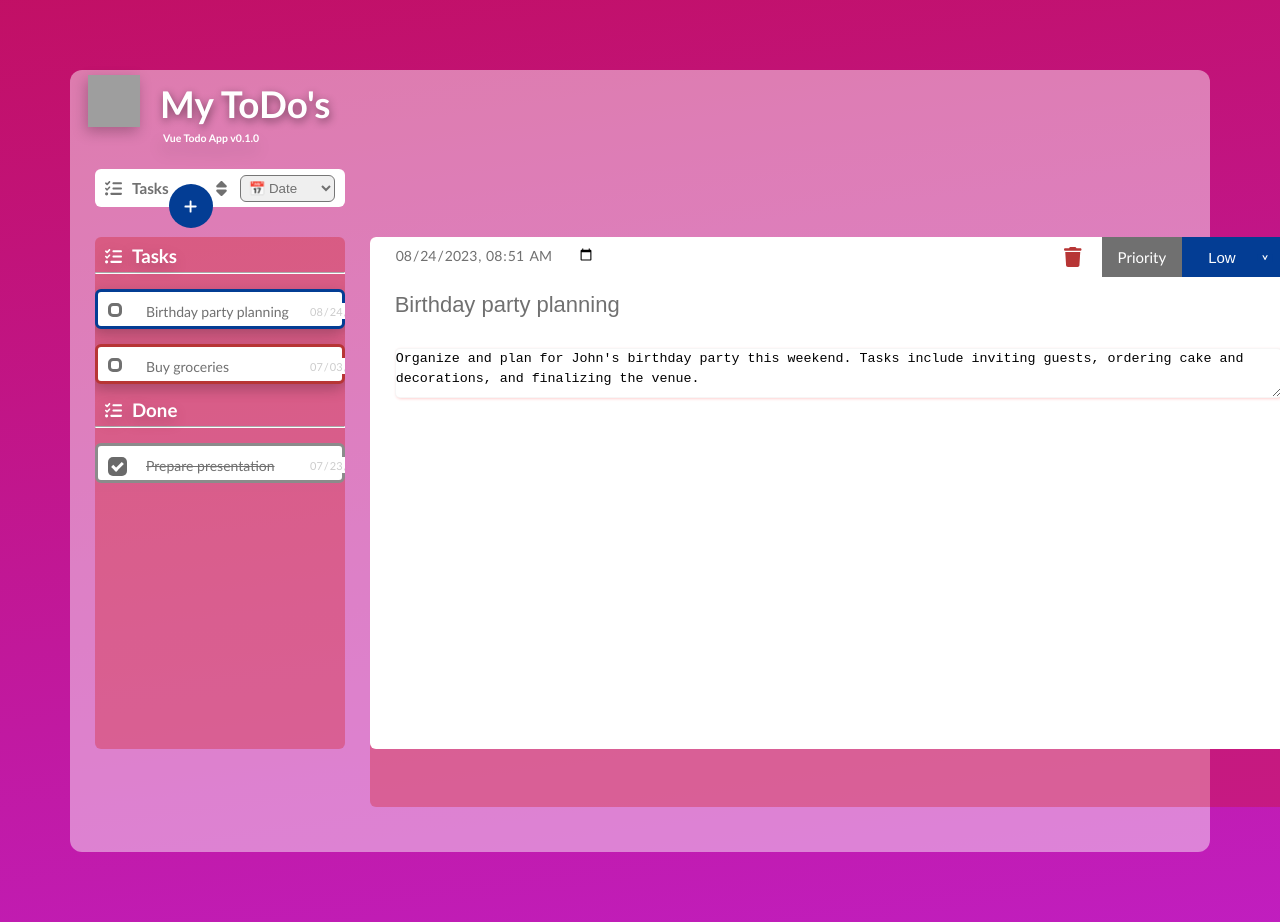
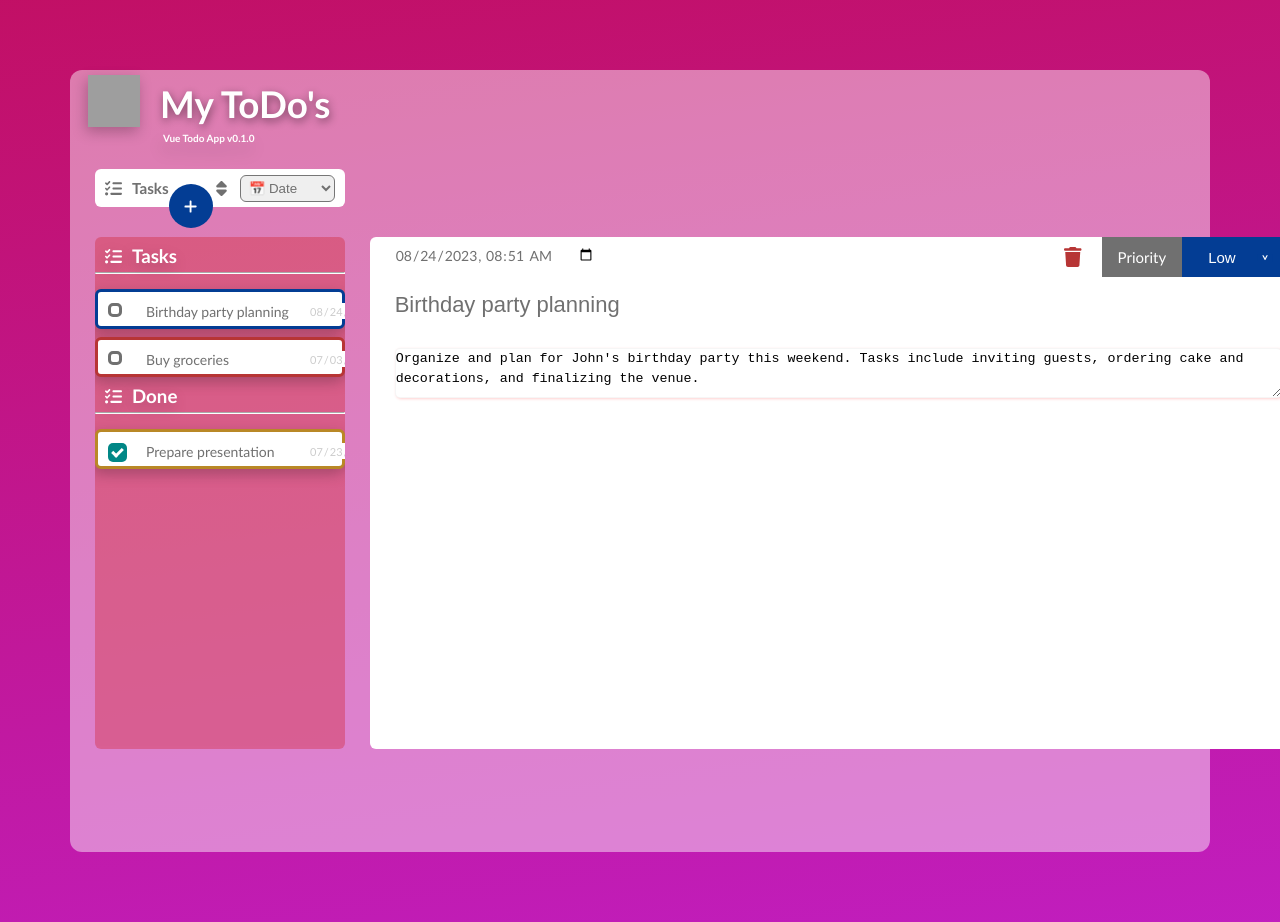
Before and after one commit to reza-nzri/vue-todo-app, a Vue app: page / in a window 1280 px wide. Shown: the top 922 px of the page. Built offline with nearby package versions, Linux system fonts and the light colour scheme; grey boxes are pictures that could not be loaded.

Commit message:
Create TaskPanel component

```diff
--- a/src/App.vue
+++ b/src/App.vue
@@ -1,7 +1,7 @@
 <script setup lang="ts">
 import { computed } from 'vue';
 import TopBar from '@/components/TopBar.vue';
-import TodoListElement from '@/components/TodoListElement.vue';
+import TaskPanel from '@/components/TaskPanel.vue';
 import TaskDetails from '@/components/TaskDetails.vue';
 import { useTaskStore } from '@/store/TaskStore';
 
@@ -16,66 +16,20 @@ const openDisplayTask = computed(() => taskStore.openDisplayTask);
 <template>
   <div class="todo-page">
     <nav class="navbar">
-      <div class="info-box">
-        <img alt="ToDo List logo" class="todo-list-logo" src="@/assets/images/logos/logo.ico" />
-        <h1 class="app-title">My ToDo's</h1>
+      <div class="navbar__info-box">
+        <img alt="ToDo List logo" class="navbar__logo" src="@/assets/images/logos/logo.ico" />
+        <h1 class="navbar__title">My ToDo's</h1>
       </div>
 
-      <div class="app-meta-infos">
-        <h1>{{ appNameEnv }} v{{ appVersion }}</h1>
-      </div>
+      <h1 class="navbar__meta-infos">{{ appNameEnv }} v{{ appVersion }}</h1>
     </nav>
 
     <main>
-      <TopBar class="add-task-board" @add-task="taskStore.addTask()" />
+      <TopBar class="top-bar" @add-task="taskStore.addTask()" />
 
-      <div class="list-board">
-        <div class="tasks-dashboard">
-          <div class="tasks-topic">
-            <font-awesome-icon :icon="['fas', 'tasks']" class="icon" />
-            <h3 class="tasks-text">Tasks</h3>
-          </div>
-
-          <hr class="hr-topic" />
-
-          <div class="dashboard">
-            <!-- Iterate through open tasks -->
-            <TodoListElement
-              class="list"
-              v-for="task in openTasks"
-              :key="task.id"
-              :task="task"
-              @update-task="taskStore.updateTask"
-              @delete-task="taskStore.removeTask"
-              @toggle-completed="taskStore.toggleCompleted"
-              @click="taskStore.openTaskDetails(task.id)"
-            />
-          </div>
-        </div>
-
-        <div class="done-dashboard">
-          <div class="done-topic">
-            <font-awesome-icon :icon="['fas', 'tasks']" class="icon" />
-            <h3 class="done-text">Done</h3>
-          </div>
-
-          <hr class="hr-topic" />
-
-          <div class="dashboard">
-            <!-- Iterate through close tasks -->
-            <TodoListElement
-              class="list"
-              v-for="task in doneTasks"
-              :key="task.id"
-              :task="task"
-              @update-task="taskStore.updateTask"
-              @delete-task="taskStore.removeTask"
-              @toggle-completed="taskStore.toggleCompleted"
-              @click="taskStore.openTaskDetails(task.id)"
-              style="text-decoration: line-through; filter: grayscale(100%)"
-            />
-          </div>
-        </div>
+      <div class="task-panel">
+        <TaskPanel :tasks="openTasks" title="Tasks" baseClass="open" />
+        <TaskPanel :tasks="doneTasks" title="Done" baseClass="close" />
       </div>
 
       <TaskDetails
@@ -100,12 +54,12 @@ const openDisplayTask = computed(() => taskStore.openDisplayTask);
   text-decoration: none;
 }
 
-.info-box {
+.navbar__info-box {
   display: flex;
   padding: 5px 0px;
 }
 
-.todo-list-logo {
+.navbar__logo {
   height: 52px;
   width: 52px;
   -webkit-filter: drop-shadow(var(--simple-drop-shadow));
@@ -113,21 +67,21 @@ const openDisplayTask = computed(() => taskStore.openDisplayTask);
   margin: 0px 0px 0px 18px;
 }
 
-.app-title {
+.navbar__title {
   margin: 7px 0px 0px 20px;
   font-size: 2.3em;
   color: white;
   text-shadow: 1px 3px 9px rgba(0, 0, 0, 0.46);
 }
 
-.app-meta-infos {
+.navbar__meta-infos {
   color: white;
-  font-size: 7px;
+  font-size: 10px;
   margin: 0px 0px 0px 93px;
   filter: drop-shadow(var(--hover-drop-shadow));
 }
 
-/* main */
+/* # main */
 main {
   display: grid;
   margin: 0px 25px 0px 25px;
@@ -137,18 +91,22 @@ main {
   grid-row-gap: 15px;
 }
 
-.add-task-board,
-.list-board,
+.top-bar,
+.task-panel,
 .task-details-board {
   border-radius: var(--box-radius-size);
+}
+
+.top-bar,
+.task-panel {
   background-color: rgba(207, 22, 22, 0.315);
 }
 
-.add-task-board {
+.top-bar {
   grid-area: 1 / 1 / 2 / 2;
 }
 
-.list-board {
+.task-panel {
   grid-area: 2 / 1 / 3 / 2;
   margin-bottom: 45px;
   margin-top: 15px;
@@ -163,60 +121,4 @@ main {
   margin-bottom: 45px;
   margin-top: 15px;
 }
-
-/* Todos Dashboard */
-.tasks-dashboard {
-  margin-bottom: 5px;
-  display: block !important;
-}
-
-.dashboard {
-  margin: 0;
-  display: block !important;
-}
-
-.list {
-  margin-bottom: 15px;
-}
-
-.tasks-topic {
-  display: flex;
-  align-items: center;
-  margin-left: 10px;
-  margin-top: 8px;
-  color: white;
-}
-
-.tasks-text {
-  margin: 0;
-  filter: drop-shadow(var(--simple-drop-shadow));
-}
-
-/* Done List */
-
-.done-topic {
-  display: flex;
-  align-items: center;
-  margin-left: 10px;
-  color: white;
-}
-
-.icon {
-  width: 17px;
-  height: 17px;
-  margin-right: 10px;
-  -webkit-filter: drop-shadow(var(--simple-drop-shadow));
-  filter: drop-shadow(var(--simple-drop-shadow));
-}
-
-.done-text {
-  margin: 0;
-  filter: drop-shadow(var(--simple-drop-shadow));
-}
-
-.hr-topic {
-  width: inherit;
-  margin: 5px 0px 15px 0px;
-  border-color: white;
-}
 </style>
--- /dev/null
+++ b/src/components/TaskPanel.vue
@@ -0,0 +1,86 @@
+<script setup lang="ts">
+import { useTaskStore } from '@/store/TaskStore';
+import TodoListElement from '@/components/TodoListElement.vue';
+
+interface Task {
+  id: string;
+  subject: string;
+  description: string;
+  dueDateTime: string;
+  priority: string;
+  completed: boolean;
+  openDisplay: boolean;
+}
+
+const props = defineProps<{
+  tasks: Array<Task>;
+  baseClass: string;
+  title: string;
+}>();
+
+const taskStore = useTaskStore();
+</script>
+
+<template>
+  <div :class="`task-panel__${baseClass}--tasks`">
+    <div :class="`task-panel__${baseClass}-tasks--topic`">
+      <font-awesome-icon :icon="['fas', 'tasks']" class="icon" />
+      <h3 class="tasks__drop-shadow--title">{{ props.title }}</h3>
+    </div>
+
+    <hr class="task-panel__tasks-divider" />
+
+    <TodoListElement
+      class="todolist-element"
+      v-for="task in props.tasks"
+      :key="task.id"
+      :task="task"
+      @update-task="taskStore.updateTask"
+      @delete-task="taskStore.removeTask"
+      @toggle-completed="taskStore.toggleCompleted"
+      @click="taskStore.openTaskDetails(task.id)"
+    />
+  </div>
+</template>
+
+<style scoped>
+.todolist-element {
+  margin-bottom: 8px;
+}
+
+.tasks__drop-shadow--title {
+  filter: drop-shadow(var(--simple-drop-shadow));
+}
+
+.task-panel__tasks-divider {
+  width: inherit;
+  margin: 5px 0px 15px 0px;
+  border-color: white;
+}
+
+.icon {
+  width: 17px;
+  height: 17px;
+  margin-right: 10px;
+  -webkit-filter: drop-shadow(var(--simple-drop-shadow));
+  filter: drop-shadow(var(--simple-drop-shadow));
+}
+
+.task-panel__open-tasks--topic,
+.task-panel__close-tasks--topic {
+  display: flex;
+  align-items: center;
+  margin-left: 10px;
+  color: white;
+}
+
+/* Task Panel Open Tasks */
+.task-panel__open-tasks {
+  margin-bottom: 5px;
+  display: block !important;
+}
+
+.task-panel__open-tasks--topic {
+  margin-top: 8px;
+}
+</style>
```
